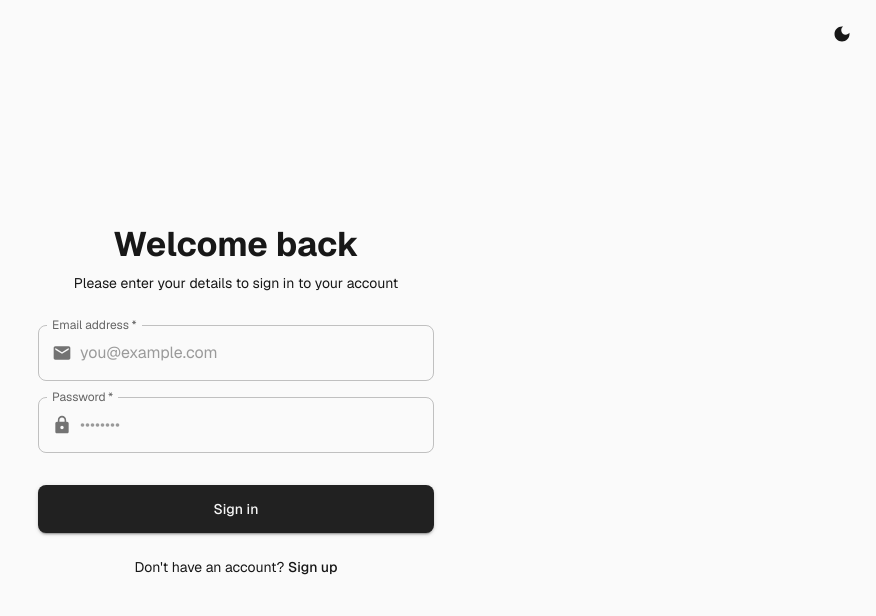
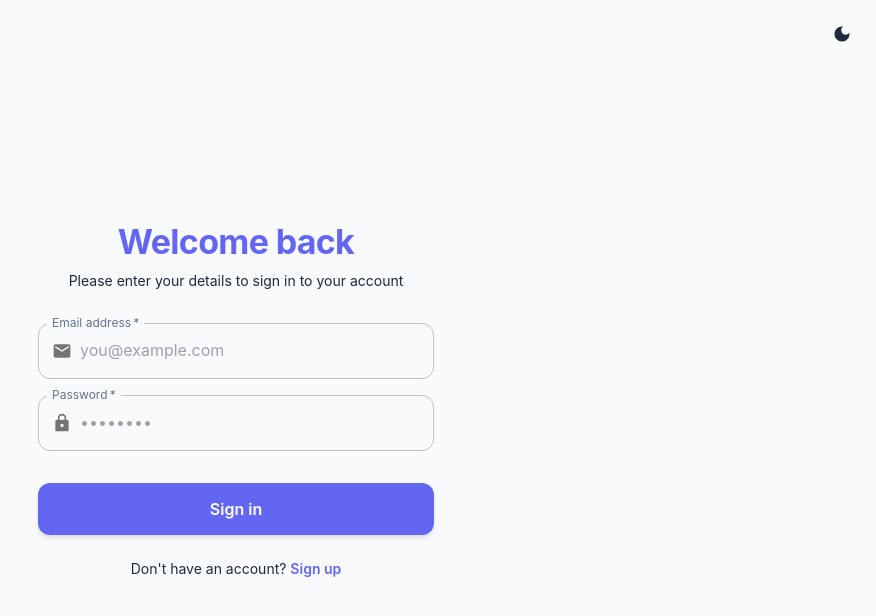
Before and after one commit to valmores/task-manager-frontend, a Next.js app: page /login in a window 1280 px wide. Shown: the top 616 px of the page, without its empty margins (404-1280 px from the left). Built offline with nearby package versions, Linux system fonts and the light colour scheme.

Commit message:
style: upgrade UI theme to a premium Indigo and Slate palette

```diff
--- a/app/login/page.tsx
+++ b/app/login/page.tsx
@@ -90,7 +90,7 @@ export default function LoginPage() {
             }}
           >
             <Box sx={{ textAlign: 'center' }}>
-              <Typography component="h1" variant="h4" sx={{ fontWeight: 'bold', mb: 1 }}>
+              <Typography component="h1" variant="h4" color="primary" sx={{ mb: 1 }}>
                 Welcome back
               </Typography>
               <Typography variant="body2" color="text.secondary">
@@ -121,7 +121,7 @@ export default function LoginPage() {
                     input: {
                       startAdornment: (
                         <InputAdornment position="start">
-                          <EmailIcon fontSize="small" />
+                          <EmailIcon fontSize="small" color="action" />
                         </InputAdornment>
                       ),
                     },
@@ -143,7 +143,7 @@ export default function LoginPage() {
                     input: {
                       startAdornment: (
                         <InputAdornment position="start">
-                          <LockIcon fontSize="small" />
+                          <LockIcon fontSize="small" color="action" />
                         </InputAdornment>
                       ),
                     },
@@ -160,11 +160,7 @@ export default function LoginPage() {
                   mt: 4,
                   mb: 3,
                   py: 1.5,
-                  bgcolor: isDarkMode ? 'grey.100' : 'grey.900',
-                  color: isDarkMode ? 'grey.900' : 'grey.100',
-                  '&:hover': {
-                    bgcolor: isDarkMode ? 'grey.300' : 'grey.800',
-                  },
+                  fontSize: '1rem',
                 }}
               >
                 {isLoading ? (
@@ -181,7 +177,8 @@ export default function LoginPage() {
                     component={NextLink}
                     href="/register"
                     underline="hover"
-                    sx={{ fontWeight: 'medium', color: 'text.primary' }}
+                    color="primary"
+                    sx={{ fontWeight: 600 }}
                   >
                     Sign up
                   </MuiLink>
--- a/components/theme-provider.tsx
+++ b/components/theme-provider.tsx
@@ -15,42 +15,66 @@ function MuiThemeWrapper({ children }: { children: React.ReactNode }) {
 
   const currentMode = mounted ? (resolvedTheme || theme || "light") : "light";
 
-
-
   const muiTheme = React.useMemo(
     () =>
       createTheme({
         palette: {
           mode: currentMode === "dark" ? "dark" : "light",
           primary: {
-            main: currentMode === "dark" ? "#fff" : "#000",
+            main: '#6366f1', // Indigo 500
+            light: '#818cf8',
+            dark: '#4f46e5',
+            contrastText: '#fff',
+          },
+          secondary: {
+            main: '#ec4899', // Pink 500
           },
           background: {
-            default: currentMode === "dark" ? "#09090b" : "#fafafa",
-            paper: currentMode === "dark" ? "#09090b" : "#fff",
+            default: currentMode === "dark" ? "#0f172a" : "#f8fafc", // Navy / Slate
+            paper: currentMode === "dark" ? "#1e293b" : "#ffffff", // Lighter Navy / White
           },
-
           text: {
-            primary: currentMode === "dark" ? "#fafafa" : "#171717",
-          }
+            primary: currentMode === "dark" ? "#f1f5f9" : "#1e293b",
+            secondary: currentMode === "dark" ? "#94a3b8" : "#64748b",
+          },
         },
         typography: {
-          fontFamily: 'inherit',
+          fontFamily: 'Inter, system-ui, -apple-system, sans-serif',
+          h4: {
+            fontWeight: 700,
+            letterSpacing: '-0.02em',
+          },
+        },
+        shape: {
+          borderRadius: 12,
         },
         components: {
           MuiButton: {
             styleOverrides: {
               root: {
                 textTransform: 'none',
-                borderRadius: '8px',
+                fontWeight: 600,
+                padding: '10px 24px',
+                borderRadius: '12px',
               },
+              contained: {
+                boxShadow: '0 4px 6px -1px rgb(0 0 0 / 0.1), 0 2px 4px -2px rgb(0 0 0 / 0.1)',
+                '&:hover': {
+                  boxShadow: '0 10px 15px -3px rgb(0 0 0 / 0.1), 0 4px 6px -4px rgb(0 0 0 / 0.1)',
+                },
+              },
+
             },
           },
           MuiTextField: {
             styleOverrides: {
               root: {
                 '& .MuiOutlinedInput-root': {
-                  borderRadius: '8px',
+                  borderRadius: '12px',
+                  transition: 'all 0.2s ease-in-out',
+                  '&:hover': {
+                    backgroundColor: currentMode === "dark" ? 'rgba(255, 255, 255, 0.02)' : 'rgba(0, 0, 0, 0.01)',
+                  },
                 },
               },
             },
```
